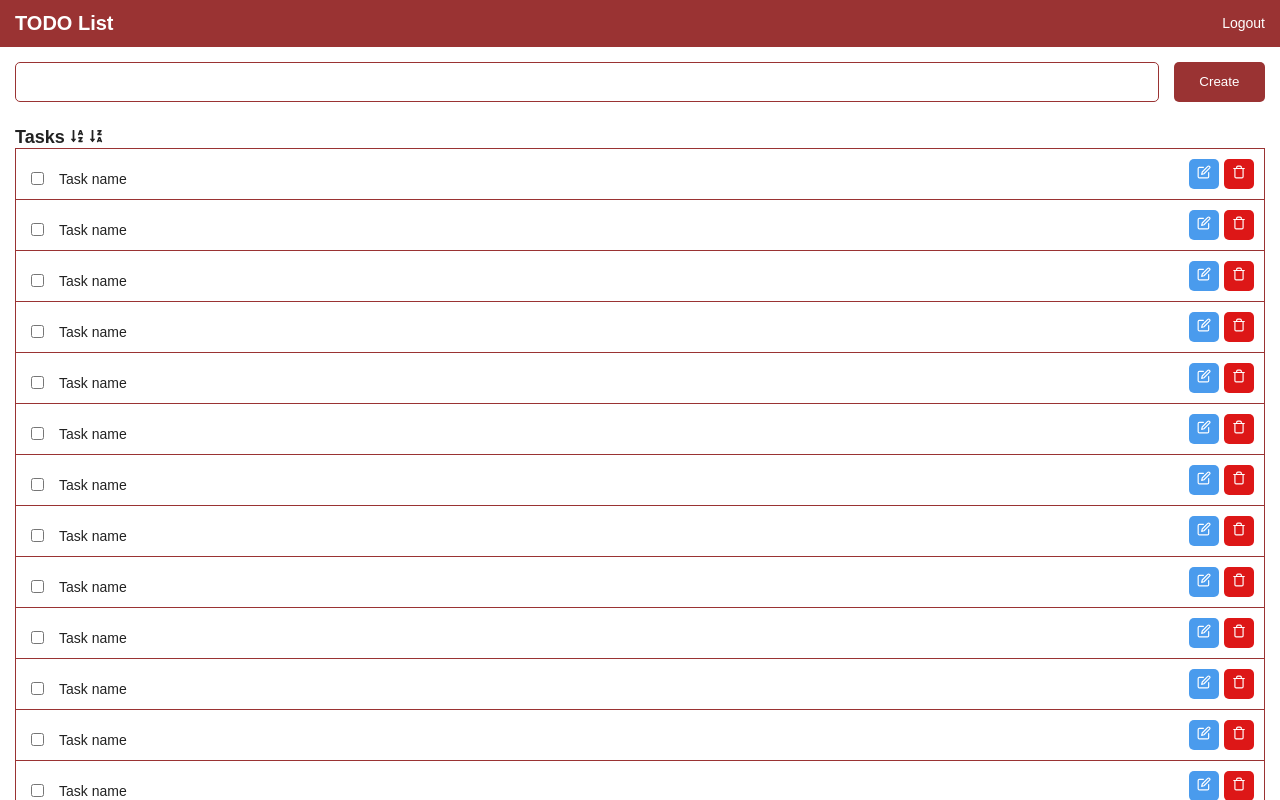
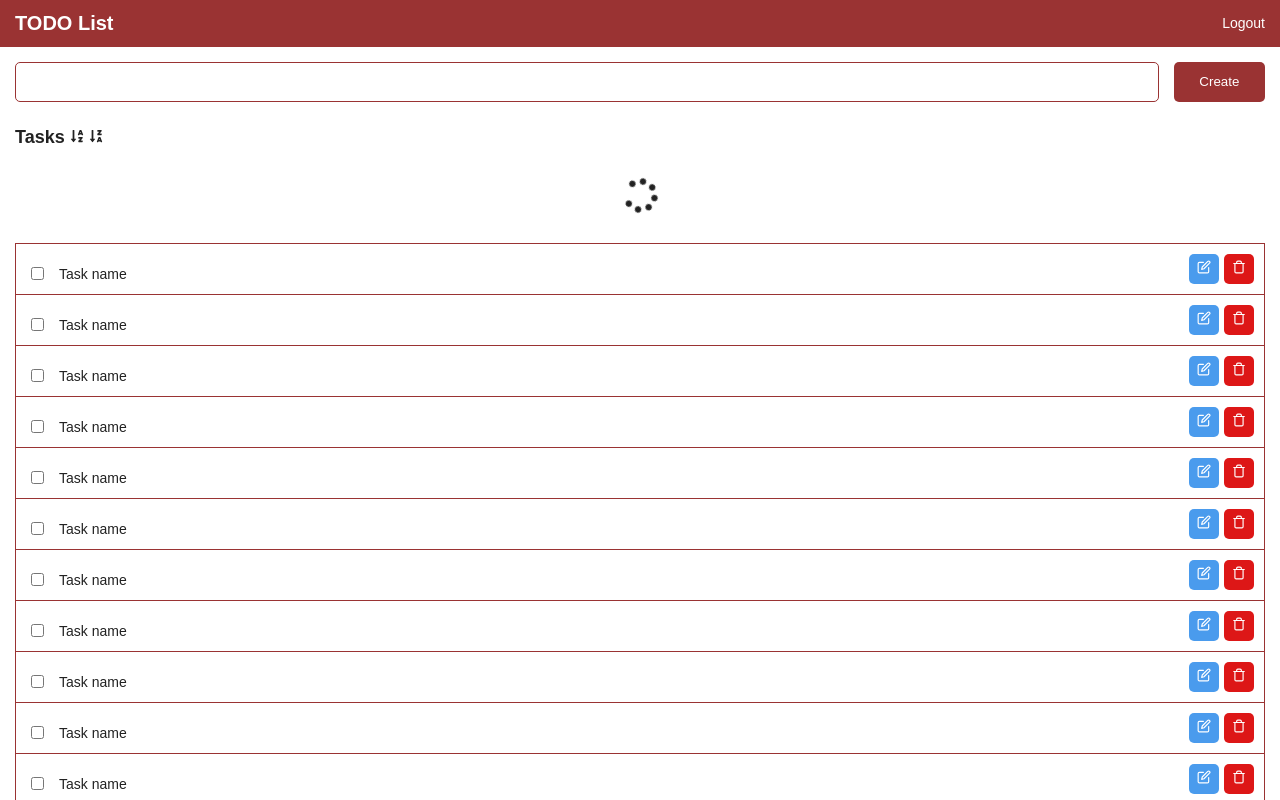
Before and after one commit to andreLagacione/todo-list-web, a React (Create React App) app: page / in a window 1280 px wide. Built offline with nearby package versions, Linux system fonts and the light colour scheme.

Commit message:
create loader component

```diff
--- /dev/null
+++ b/src/components/loader/index.tsx
@@ -0,0 +1,14 @@
+import React from 'react';
+import { Container } from './styles';
+import { FaSpinner } from 'react-icons/fa';
+
+const Loader: React.FC = () => {
+
+    return (
+        <Container>
+            <FaSpinner size={35} className="spinner" />
+        </Container>
+    )
+};
+
+export default Loader;
--- /dev/null
+++ b/src/components/loader/styles.ts
@@ -0,0 +1,20 @@
+import styled from 'styled-components';
+
+export const Container = styled.div`
+    display: flex;
+    justify-content: center;
+    padding: 30px 0;
+
+    .spinner {
+        animation: spin infinite 1.5s linear;
+      }
+
+    @keyframes spin {
+      from {
+        transform: rotate(0deg);
+      }
+      to {
+        transform: rotate(360deg);
+      }
+    }
+`;
--- a/src/components/task-list/index.tsx
+++ b/src/components/task-list/index.tsx
@@ -2,6 +2,7 @@ import React from 'react';
 import TaskItem from '../task-item';
 import { Container } from './styles';
 import { FaSortAlphaDown, FaSortAlphaDownAlt } from 'react-icons/fa';
+import Loader from '../loader';
 
 const Tasklist: React.FC = () => {
 
@@ -13,6 +14,8 @@ const Tasklist: React.FC = () => {
                 <FaSortAlphaDown size={14} className="icon" />
                 <FaSortAlphaDownAlt size={14} className="icon" />
             </h2>
+
+            <Loader />
 
             <TaskItem />
             <TaskItem />
```
